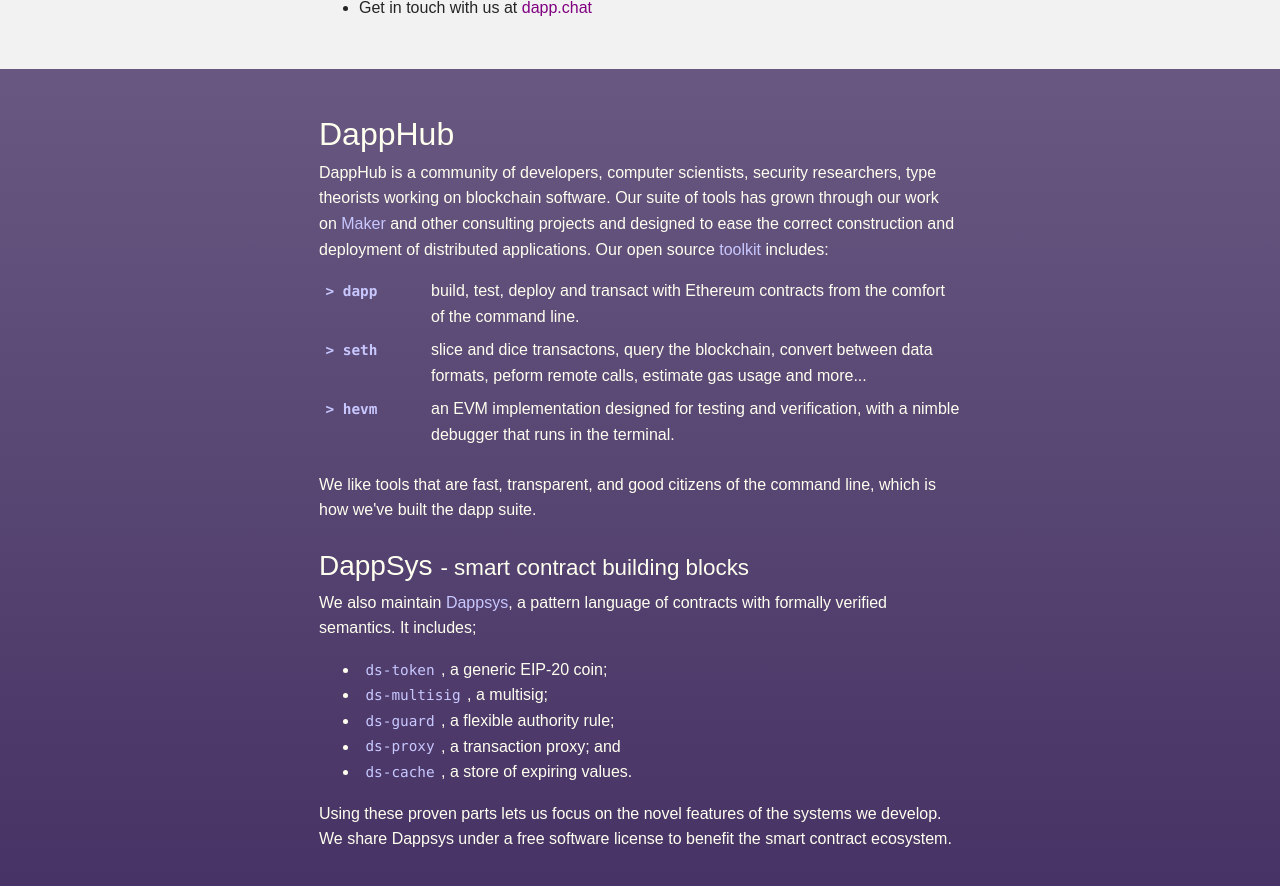
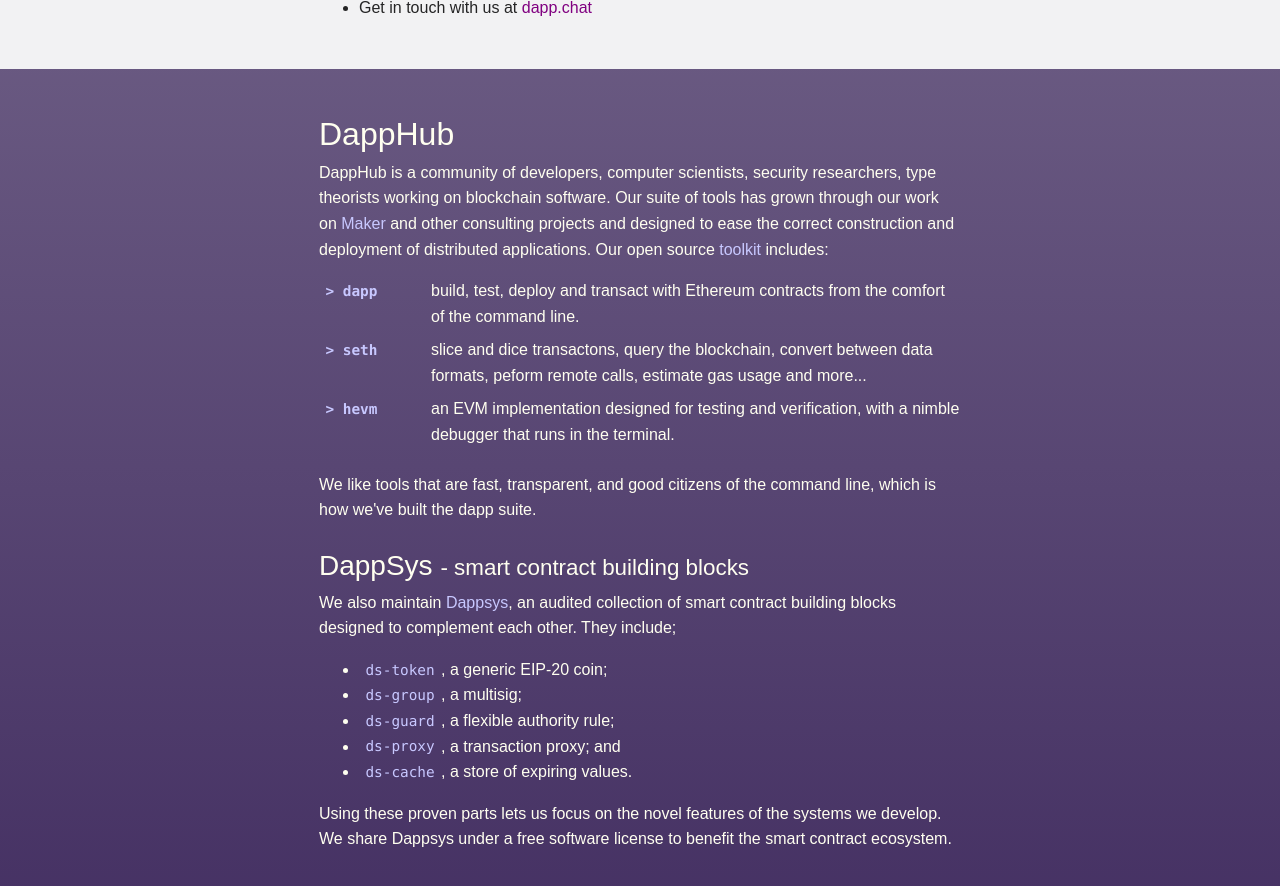
Before and after one commit to dapphub/dapp-tools, a Jekyll site: the page built from seth/index.html, in a window 1280 px wide and 900 px high, scrolled down 1966 px. Shown: the top 886 px of the window. Built offline with Jekyll 4.4.1, drawn with Linux system fonts in a browser that asks for light colours; nearby versions of some CDN libraries.

Commit message:
footer links

```diff
--- a/_data/dappsys.yml
+++ b/_data/dappsys.yml
@@ -50,7 +50,7 @@
 
 ds-thing:
   title: DSThing
-  lead: your things should be DSThings
+  lead: Your things should be DSThings
   github: dapphub/ds-thing
 
 ds-token:
--- a/_includes/dappsys.html
+++ b/_includes/dappsys.html
@@ -1,14 +1,30 @@
 <p>
-  We also maintain <a href={{ "dappsys/" | relative_url }}>Dappsys</a>, a pattern
-  language of contracts with formally verified semantics. It includes;
+  We also maintain <a href={{ "dappsys/" | relative_url }}>Dappsys</a>, an
+  audited collection of smart contract building blocks designed to complement
+  each other. They include;
 </p>
 
 <ul>
-  <li><code><a href=#>ds-token</a></code>, a generic EIP-20 coin;</li>
-  <li><code><a href=#>ds-multisig</a></code>, a multisig;</li>
-  <li><code><a href=#>ds-guard</a></code>, a flexible authority rule;</li>
-  <li><code><a href=#>ds-proxy</a></code>, a transaction proxy; and</li>
-  <li><code><a href=#>ds-cache</a></code>, a store of expiring values.</li>
+  <li>
+    <code><a href={{ "dappsys/ds-token" | relative_url }}>ds-token</a></code>,
+    a generic EIP-20 coin;
+  </li>
+  <li>
+    <code><a href={{ "dappsys/ds-multisig" | relative_url }}>ds-group</a></code>,
+    a multisig;
+  </li>
+  <li>
+    <code><a href={{ "dappsys/ds-guard" | relative_url }}>ds-guard</a></code>,
+    a flexible authority rule;
+  </li>
+  <li>
+    <code><a href={{ "dappsys/ds-proxy" | relative_url }}>ds-proxy</a></code>,
+    a transaction proxy; and
+  </li>
+  <li>
+    <code><a href={{ "dappsys/ds-cache" | relative_url }}#>ds-cache</a></code>,
+    a store of expiring values.
+  </li>
 </ul>
 
 <p>
--- a/seth/index.html
+++ b/seth/index.html
@@ -3,7 +3,14 @@
 layout: default
 ---
 
-<h1>seth <small class="text-muted">0.5.0</small></h1>
+<h1>
+  seth
+  <small class="text-muted">
+    <a href="https://github.com/dapphub/seth" title="v0.5.0">
+      <span class="fa fa-github"></span>
+    </a>
+  </small>
+</h1>
 <p class="lead">
   Ethereum from the command line. Slice and dice transactons, query the
   blockchain, convert between data formats, peform remote calls, estimate
```
Also changed, not shown: dapp/index.html (+8 -1 lines), hevm/index.html (+8 -1 lines).
